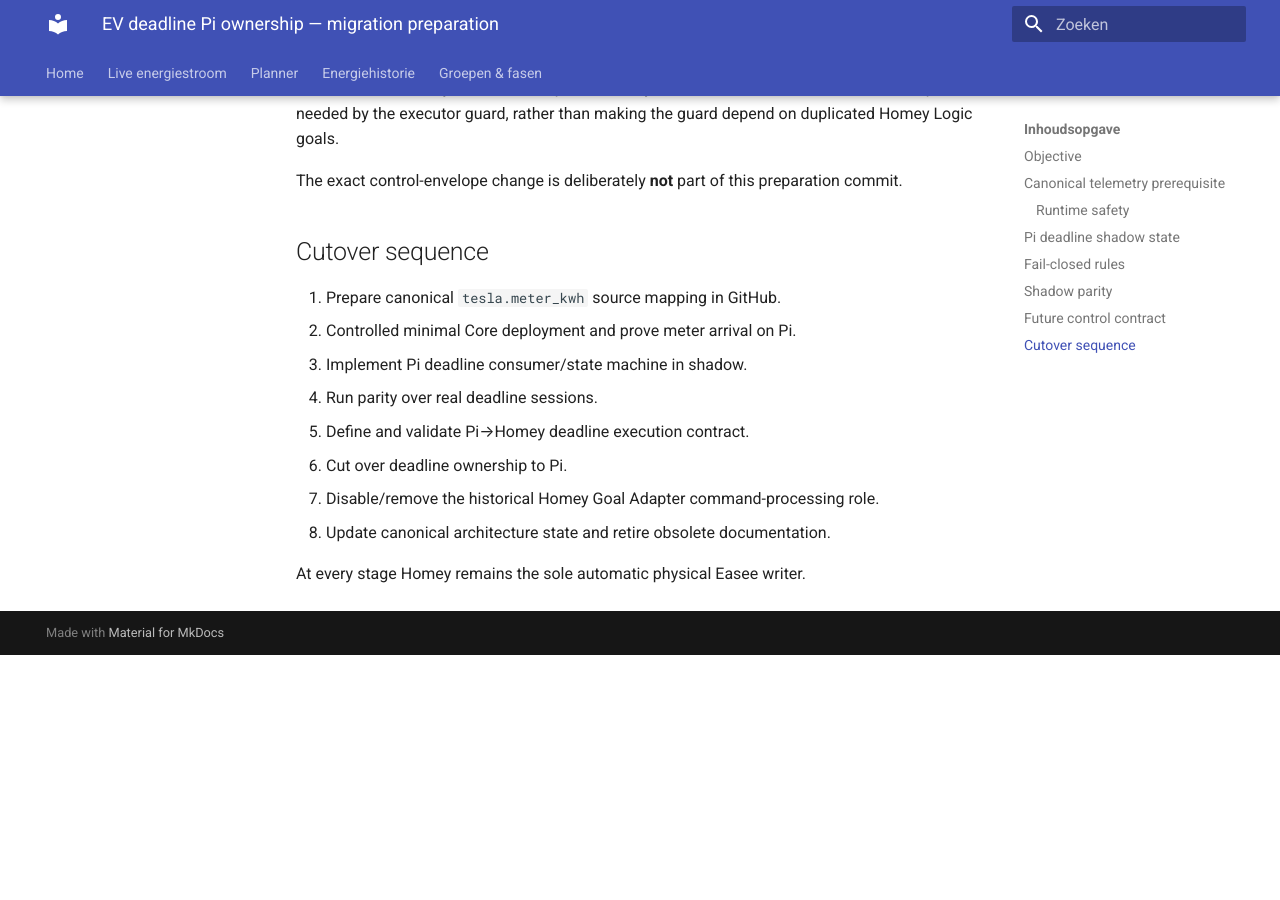
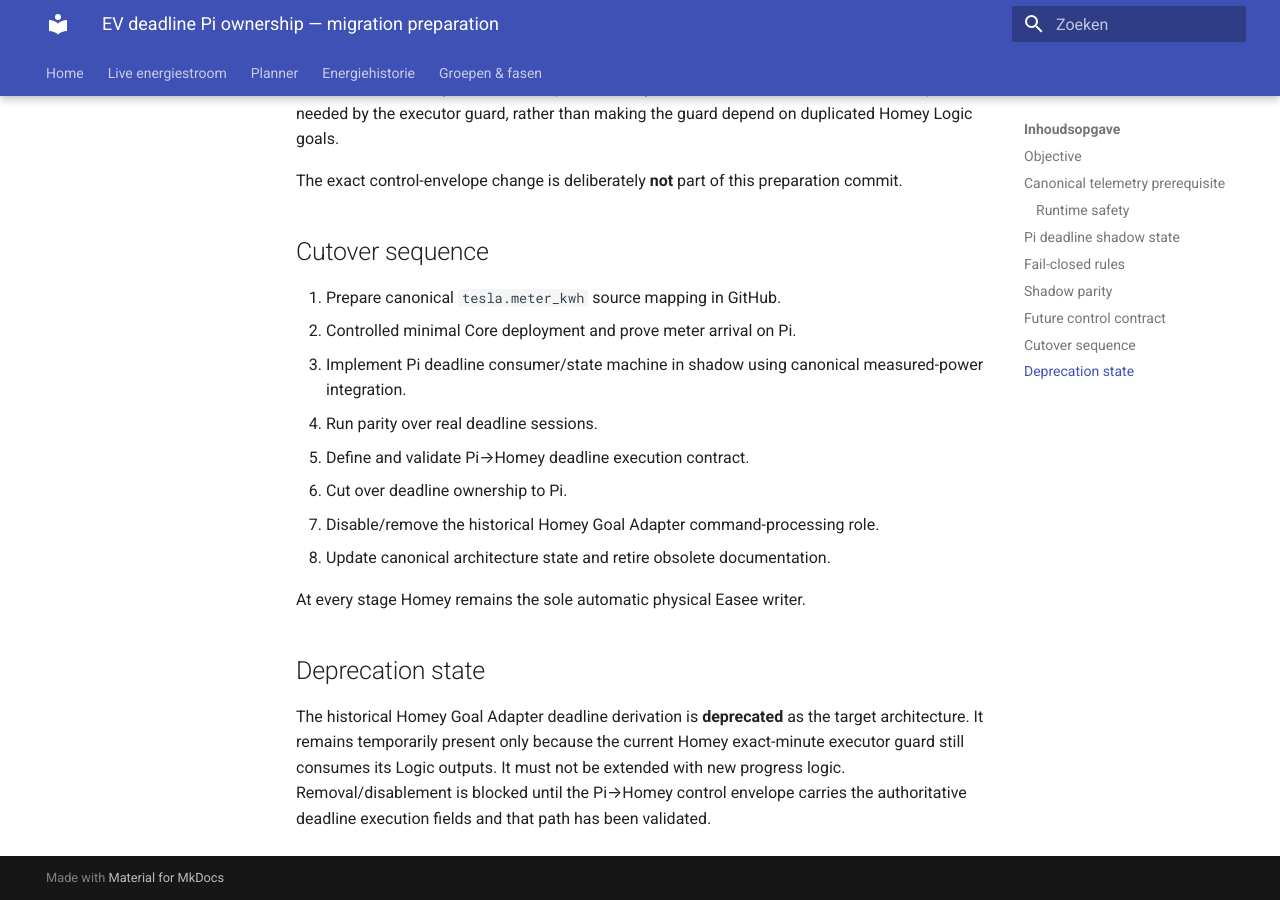
Before and after one commit to OnsKasteeltje/homey-energy-manual, an MkDocs documentation site: the page built from docs/architecture/ev-deadline-pi-ownership-migration.md, in a window 1280 px wide and 900 px high, scrolled down 3182 px. Built offline with MkDocs 1.6.1 and Material for MkDocs 9.7.7, drawn with Linux system fonts in a browser that asks for light colours; before the commit the page ends 3837 px from its top, so only the background shows below that; some of the changed text lies outside the part shown.

Commit message:
docs(ev): make measured power canonical deadline progress source

```diff
--- a/docs/architecture/ev-deadline-pi-ownership-migration.md
+++ b/docs/architecture/ev-deadline-pi-ownership-migration.md
@@ -1,6 +1,6 @@
 # EV deadline Pi ownership — migration preparation
 
-Status: **PREPARATION ONLY — NO RUNTIME CUTOVER**
+Status: **MIGRATION IN PROGRESS — PI SHADOW, NO AUTHORITY CUTOVER**
 
 ## Objective
 
@@ -108,7 +108,7 @@
 
 1. Prepare canonical `tesla.meter_kwh` source mapping in GitHub.
 2. Controlled minimal Core deployment and prove meter arrival on Pi.
-3. Implement Pi deadline consumer/state machine in shadow.
+3. Implement Pi deadline consumer/state machine in shadow using canonical measured-power integration.
 4. Run parity over real deadline sessions.
 5. Define and validate Pi→Homey deadline execution contract.
 6. Cut over deadline ownership to Pi.
@@ -116,3 +116,8 @@
 8. Update canonical architecture state and retire obsolete documentation.
 
 At every stage Homey remains the sole automatic physical Easee writer.
+
+
+## Deprecation state
+
+The historical Homey Goal Adapter deadline derivation is **deprecated** as the target architecture. It remains temporarily present only because the current Homey exact-minute executor guard still consumes its Logic outputs. It must not be extended with new progress logic. Removal/disablement is blocked until the Pi→Homey control envelope carries the authoritative deadline execution fields and that path has been validated.
```
